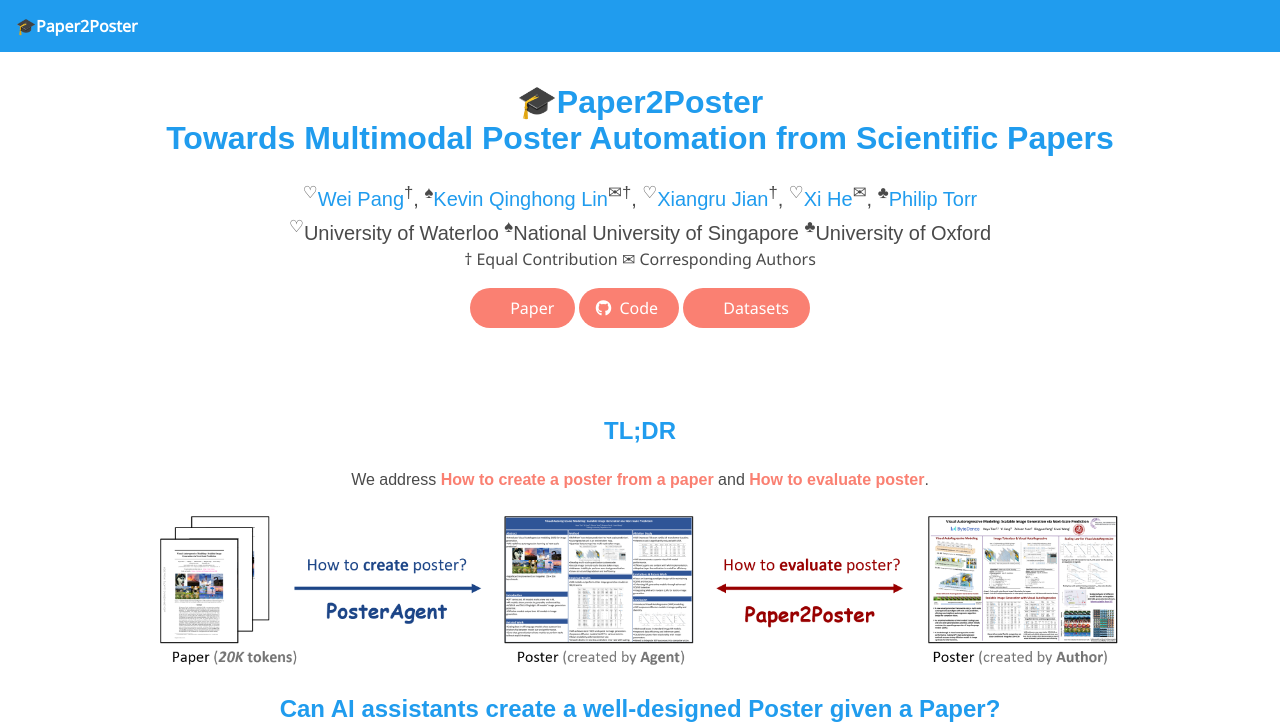
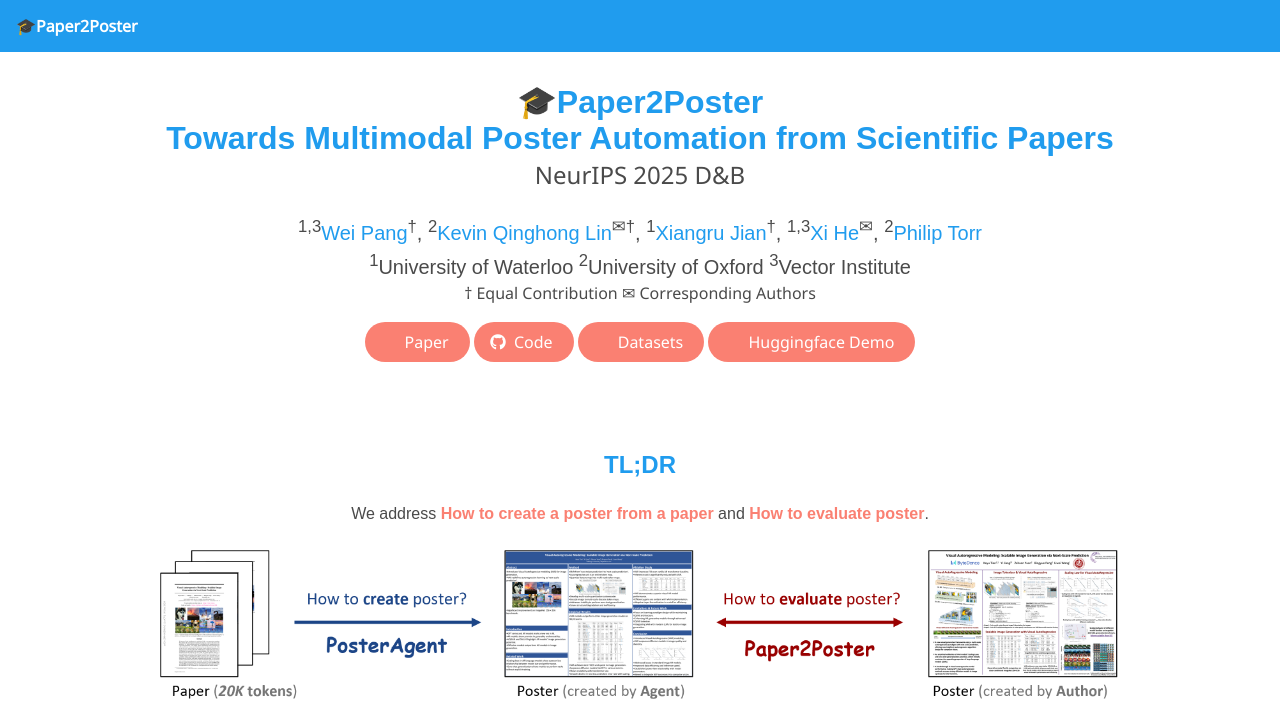
Before and after one commit to Paper2Poster/Paper2Poster.github.io, a plain HTML site: page index.html in a window 1280 px wide. Shown: the top 726 px of the page. Drawn offline with nearby package versions, Linux system fonts and the light colour scheme; some icons are missing; a web font is replaced by a local one.

Commit message:
Update author affiliations and add demo link

```diff
--- a/index.html
+++ b/index.html
@@ -166,23 +166,24 @@
             <!-- <img src="assets/poster.png" alt="Home" style="height:40px; width:40px; vertical-align:middle; margin-right:5px;">  -->
             🎓Paper2Poster<br>Towards Multimodal Poster Automation from Scientific Papers
           </h1>
+          <p class="subtitle is-4">NeurIPS 2025 D&amp;B</p>
           <div class="is-size-5 publication-authors">
             <span class="author-block">
-            <sup>&#9825;</sup><a href="https://scholar.google.com/citations?user=f90pZOYAAAAJ&hl=en">Wei Pang</a><sup>†</sup>,</span>
+            <sup>1,3</sup><a href="https://scholar.google.com/citations?user=f90pZOYAAAAJ&hl=en">Wei Pang</a><sup>†</sup>,</span>
             <span class="author-block">
-            <sup>&#9824;</sup><a href="https://qhlin.me">Kevin Qinghong Lin</a><sup>✉</sup><sup>†</sup>,</span>
+            <sup>2</sup><a href="https://qhlin.me">Kevin Qinghong Lin</a><sup>✉</sup><sup>†</sup>,</span>
             <span class="author-block">
-            <sup>&#9825;</sup><a href="https://edward-jianqaq.github.io/">Xiangru Jian</a><sup>†</sup>,</span>
+            <sup>1</sup><a href="https://edward-jianqaq.github.io/">Xiangru Jian</a><sup>†</sup>,</span>
             <span class="author-block">
-            <sup>&#9825;</sup><a href="https://cs.uwaterloo.ca/~xihe/">Xi He</a><sup>✉</sup>,</span>
+            <sup>1,3</sup><a href="https://cs.uwaterloo.ca/~xihe/">Xi He</a><sup>✉</sup>,</span>
             <span class="author-block">
-            <sup>&#9827;</sup><a href="https://scholar.google.com/citations?user=kPxa2w0AAAAJ&hl=en">Philip Torr</a>
+            <sup>2</sup><a href="https://scholar.google.com/citations?user=kPxa2w0AAAAJ&hl=en">Philip Torr</a>
           </div>
 
           <div class="is-size-5 publication-authors">
-            <span class="author-block"><sup>&#9825;</sup>University of Waterloo</span>
-            <span class="author-block"><sup>&#9824;</sup>National University of Singapore</span>
-            <span class="author-block"><sup>&#9827;</sup>University of Oxford</span>
+            <span class="author-block"><sup>1</sup>University of Waterloo</span>
+            <span class="author-block"><sup>2</sup>University of Oxford</span>
+            <span class="author-block"><sup>3</sup>Vector Institute</span>
           </div>
 
           † Equal Contribution ✉ Corresponding Authors
@@ -223,6 +224,15 @@
                     <i class="ai ai-obp"></i>
                   </span>
                   <span>Datasets</span>
+                </a>
+              </span>
+              <span class="link-block">
+                <a href="https://huggingface.co/spaces/camel-ai/Paper2Poster"
+                  class="external-link button is-normal is-rounded is-dark">
+                  <span class="icon">
+                    <i class="ai ai-academia"></i>
+                  </span>
+                  <span>Huggingface Demo</span>
                 </a>
               </span>
               <!-- Dataset Link. -->
```
